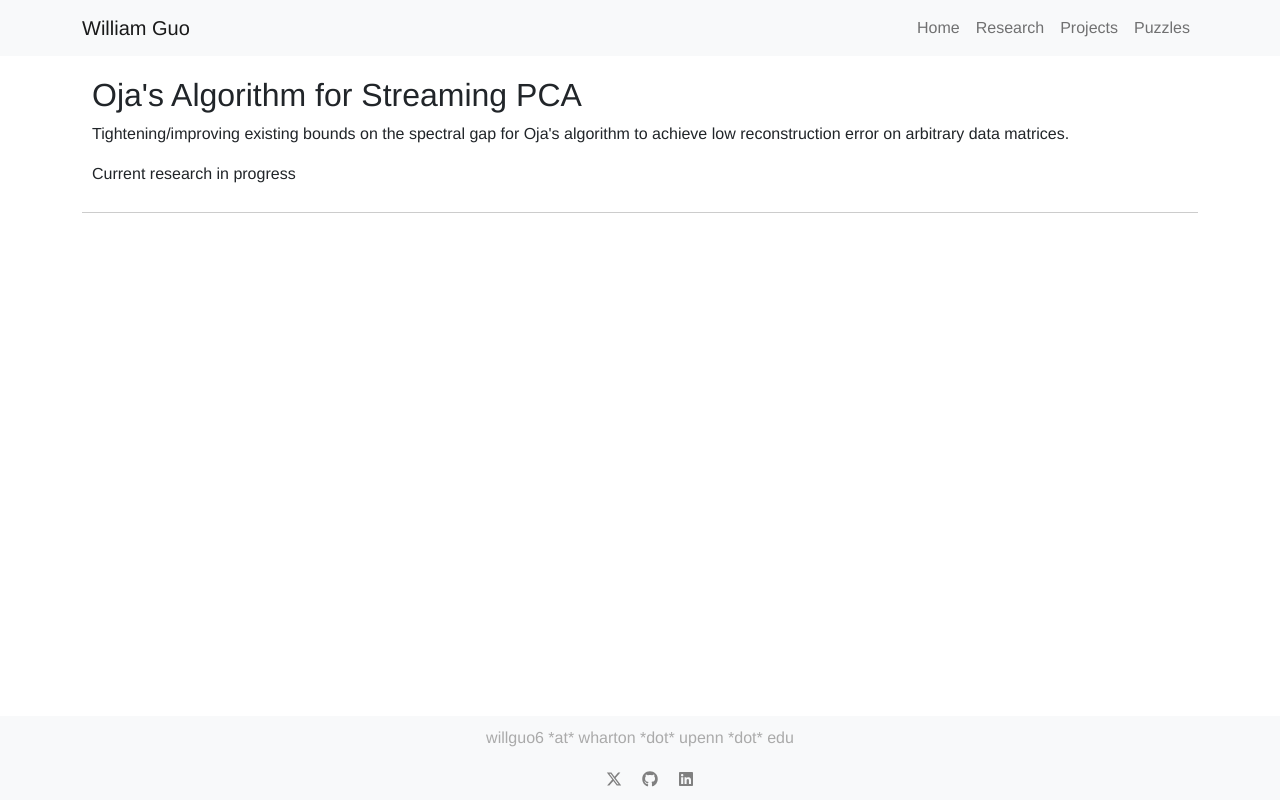
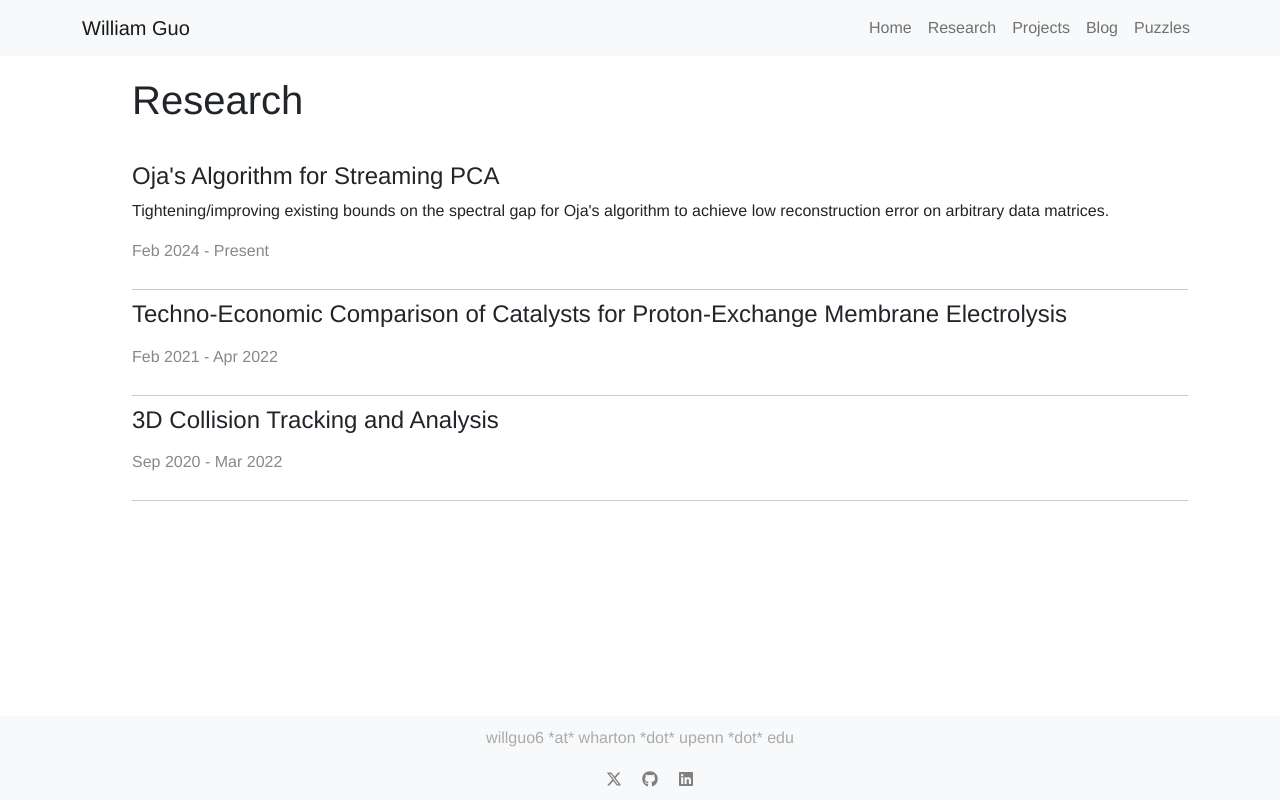
Before and after one commit to willdguo/willdguo.github.io, a React (Create React App) app in the folder frontend/: page /research in a window 1280 px wide. Built offline with nearby package versions, Linux system fonts and the light colour scheme.

Commit message:
overall ui fixes

```diff
--- a/frontend/src/App.js
+++ b/frontend/src/App.js
@@ -1,5 +1,4 @@
 import './App.css'
-import profpic from './images/willguo6.png'
 import { Navbar, Container, Nav } from "react-bootstrap"
 import { FaGithub, FaLinkedin } from 'react-icons/fa'
 import { FaXTwitter } from 'react-icons/fa6'
@@ -8,48 +7,10 @@ import PageNotFound from "./components/PageNotFound"
 import { Routes, Route, Navigate } from "react-router-dom"
 import Research from './pages/Research'
 import Projects from './pages/Projects'
+import Blog from './pages/Blog'
+import Bio from './components/Bio'
 
 function App() {
-
-  const bioStyle = {
-    maxWidth: '600px',
-    margin: '0',
-    padding: '20px',
-  }
-
-  const bio = (
-    <div
-      style={{
-        display: 'flex',
-        justifyContent: 'center',
-        // alignItems: 'center',
-        // marginTop: '20px',
-        // marginBottom: '20px',
-        // overflow: "auto",
-        // height: "calc(80vh - 10px)",
-        }}
-      >
-
-      <div>
-        <img src={profpic} style={{maxWidth: '300px'}} alt="Profile"/>
-      </div>
-
-      <div style = {bioStyle}>
-        <p>
-          Hi! I'm William, a third year dual-degree bachelor's student at UPenn studying CS and Statistics.
-          I'm interested in the design and analysis of algorithms, particularly for large datasets and graphs.
-          Currently, I am fortunate enough to work with <a href="https://sites.google.com/site/erikwaing/home?authuser=0" target="_blank" rel="noreferrer">Erik Waingarten</a> on
-          space-limited streaming algorithms for principal component analysis.
-        </p>
-        <p>
-          {/* I am a teaching assistant for an intro discrete math course, and am a frontend dev for Penn Labs, where I build web apps for our student body.  */}
-          I'm a huge fan of puzzles of all kinds, namely lateral thinking puzzles and quantitative brain teasers.
-          I'm also fascinated by the tech startup scene, and was previously a research fellow for <a href="https://research.contrary.com/company?author=William+Guo" target="_blank" rel="noreferrer"> Contrary</a>.
-          In my free time, I enjoy pickup soccer/volleyball, playing piano, and bouldering.
-        </p>
-      </div>
-    </div>
-  )
 
   const rootStyle = {
     fontFamily: '"Helvetica Neue", Helvetica, Arial, sans-serif',
@@ -69,11 +30,12 @@ function App() {
       >
         <Routes>
           <Route path = "/" element = {<Navigate replace to = "/home"/>} />
-          <Route path = "/home" element = {bio}/>
+          <Route path = "/home" element = {<Bio />}/>
           <Route path = "/puzzles" element = {<Puzzles />}/>
           {/* <Route path = "/rants" element = {<Rants />} /> */}
           <Route path = "/research" element = {<Research />} />
           <Route path = "/projects" element = {<Projects />} />
+          <Route path = "/blog" element = {<Blog />} />
           <Route path = "/*" element = {<Navigate replace to = "/404"/>} />
           <Route path = "/404" element = {<PageNotFound />} />
         </Routes>
@@ -95,6 +57,7 @@ const NavBar = () => {
           <Nav.Link href = "/home"> Home </Nav.Link>
           <Nav.Link href = "/research"> Research </Nav.Link>
           <Nav.Link href = "/projects"> Projects </Nav.Link>
+          <Nav.Link href = "/blog"> Blog </Nav.Link>
           <Nav.Link href = "/puzzles"> Puzzles </Nav.Link>
         </Nav>
       </Container>
--- /dev/null
+++ b/frontend/src/components/Bio.js
@@ -0,0 +1,46 @@
+import profpic from '../images/willguo6.png'
+
+function Bio() {
+
+    const bioStyle = {
+        maxWidth: '600px',
+        margin: '0',
+        padding: '20px',
+      }
+
+    return (
+        <div
+          style={{
+            display: 'flex',
+            justifyContent: 'center',
+            // alignItems: 'center',
+            // marginTop: '20px',
+            // marginBottom: '20px',
+            // overflow: "auto",
+            // height: "calc(80vh - 10px)",
+            }}
+          >
+
+          <div>
+            <img src={profpic} style={{maxWidth: '300px'}} alt="Profile"/>
+          </div>
+
+          <div style = {bioStyle}>
+            <p>
+              Hi! I'm William, a third year dual-degree bachelor's student at UPenn studying CS and Statistics.
+              I'm interested in the design and analysis of algorithms, particularly for large datasets and graphs.
+              Currently, I am fortunate enough to work with <a href="https://sites.google.com/site/erikwaing/home?authuser=0" target="_blank" rel="noreferrer">Erik Waingarten</a> on
+              space-limited streaming algorithms for principal component analysis.
+            </p>
+            <p>
+              {/* I am a teaching assistant for an intro discrete math course, and am a frontend dev for Penn Labs, where I build web apps for our student body.  */}
+              I'm a huge fan of puzzles of all kinds, namely lateral thinking puzzles and quantitative brain teasers.
+              I'm also fascinated by the tech startup scene, and was previously a research fellow for <a href="https://research.contrary.com/company?author=William+Guo" target="_blank" rel="noreferrer"> Contrary</a>.
+              In my free time, I enjoy pickup soccer/volleyball, playing piano, and bouldering.
+            </p>
+          </div>
+        </div>
+    )
+}
+
+export default Bio;
--- /dev/null
+++ b/frontend/src/components/ProjectCard.css
@@ -0,0 +1,14 @@
+.project-card {
+    display: flex;
+    padding: 10px;
+    margin: 10px;
+    border: 1px solid #eee;
+    border-radius: 10px;
+    width: 50%;
+    transition: box-shadow 0.2s ease, transform 0.3s ease
+}
+
+.project-card:hover {
+    box-shadow: 0 4px 8px rgba(0, 0, 0, 0.3);
+    transform: translateY(-5px);
+}
--- a/frontend/src/components/ProjectCard.js
+++ b/frontend/src/components/ProjectCard.js
@@ -1,26 +1,17 @@
-
+import './ProjectCard.css'
 
 function ProjectCard( {title, img, desc, date} ) {
 
-    const style = {
-        "display": "flex",
-        "padding": "10px",
-        "margin": "10px",
-        "border": "1px solid #000",
-        "borderRadius": "10px",
-        "width": "50%",
-    }
-
     return (
-        <div style = {style}>
+        <div className="project-card">
             <div>
-                <img style={{width:"400px"}} src={img} alt={title}/>
+                <img style={{width:"400px", marginRight: "5px"}} src={img} alt={title}/>
             </div>
-            <div style={{paddingLeft: "20px", borderLeft: "1px solid #ccc"}}>
-                <h2> {title} </h2>
+            <div style={{paddingLeft: "20px", borderLeft: "1px solid #eee"}}>
+                <p style={{fontSize:'20px', fontWeight:'bold'}}> {title} </p>
                 <br />
                 <p> {desc} </p>
-                <p> {date} </p>
+                <p style={{color: "#888"}}> {date} </p>
             </div>
         </div>
     )
--- a/frontend/src/components/Puzzles.js
+++ b/frontend/src/components/Puzzles.js
@@ -178,11 +178,11 @@ const Puzzles = () => {
                     {expanded ? 'Collapse Table' : 'Expand Table'}
                 </Button> */}
 
-            <AddPuzzle puzzle_list = {puzzle_list} setPuzzle_list={setPuzzle_list} />
+            {/* <AddPuzzle puzzle_list = {puzzle_list} setPuzzle_list={setPuzzle_list} /> */}
         </div>
     )
 }
-
+// eslint-disable-next-line
 const AddPuzzle = ( {puzzle_list, setPuzzle_list} ) => {
     /* puzzleSchema = new Puzzle({
     title: String,
--- a/frontend/src/components/ResearchCard.js
+++ b/frontend/src/components/ResearchCard.js
@@ -1,11 +1,16 @@
 
 function ResearchCard({title, desc, date, links}) {
+    const style = {
+        'borderBottom': '1px solid #ccc',
+        'padding': '10px',
+        'paddingLeft': '0px',
+    }
 
     return (
-        <div>
-            <h2> {title} </h2>
+        <div style={style}>
+            <h4> {title} </h4>
             <p> {desc} </p>
-            <p> {date} </p>
+            <p style={{color: "#888"}}> {date} </p>
         </div>
     )
 }
--- /dev/null
+++ b/frontend/src/pages/Blog.js
@@ -0,0 +1,11 @@
+
+function Blog () {
+
+    return (
+        <div>
+            In progress!
+        </div>
+    )
+}
+
+export default Blog
--- a/frontend/src/pages/Research.js
+++ b/frontend/src/pages/Research.js
@@ -1,25 +1,35 @@
 import ResearchCard from "../components/ResearchCard";
 
 function Research () {
-
-    const style = {
-        'borderBottom': '1px solid #ccc',
-        'padding': '10px',
-    }
 
     const topics = [
         {
             'title': "Oja's Algorithm for Streaming PCA",
             'desc': "Tightening/improving existing bounds on the spectral gap for Oja's algorithm to achieve low reconstruction error on arbitrary data matrices.",
-            'date': 'Current research in progress',
+            'date': 'Feb 2024 - Present',
+        },
+        {
+            'title': "Techno-Economic Comparison of Catalysts for Proton-Exchange Membrane Electrolysis",
+            'desc': '',
+            'date': 'Feb 2021 - Apr 2022',
+        },
+        {
+            'title': '3D Collision Tracking and Analysis',
+            'desc': '',
+            'date': 'Sep 2020 - Mar 2022'
+            // poster: https://aapt-wm.secure-platform.com/a/solicitations/34/sessiongallery/557
+            // schedule: https://www.aapt.org/Conferences/WM2022/upload/aapt_wm22_Program-1.pdf
         },
     ]
 
     return (
-        <div style={style}>
-            {topics.map((topic, idx) => (
-                <ResearchCard key={idx} title={topic.title} desc={topic.desc} date={topic.date}/>
-            ))}
+        <div style={{padding: '10px', marginLeft: '40px'}}>
+            <h1> Research </h1>
+            <div style={{paddingTop: '20px'}}>
+                {topics.map((topic, idx) => (
+                    <ResearchCard key={idx} title={topic.title} desc={topic.desc} date={topic.date}/>
+                ))}
+            </div>
         </div>
     )
 }
```
